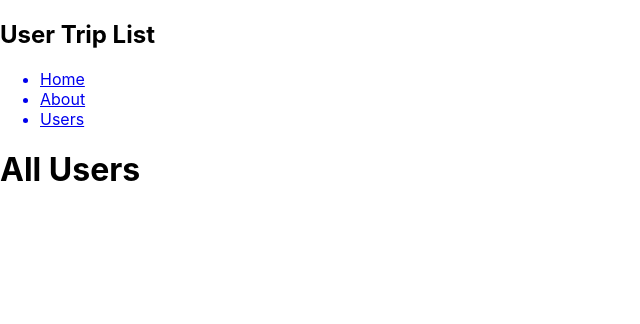
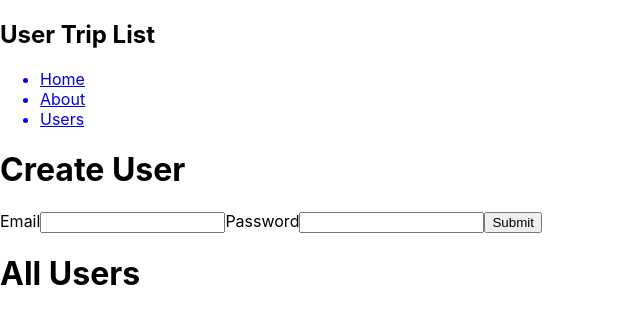
Before and after one commit to Brandon-Ferguson/triptracker, a React (Create React App) app in the folder client/: page /users in a window 1280 px wide. Shown: the top 324 px of the page, without its empty margins (0-640 px from the left). Built offline with nearby package versions, Linux system fonts and the light colour scheme; no server answers.

Commit message:
User Form

```diff
--- /dev/null
+++ b/client/src/components/users/UserForm.js
@@ -0,0 +1,47 @@
+import { useState, useEffect } from 'react';
+
+const UserForm = ({ addUser, id, email, password, updateUser, setEdit }) => {
+  const [user, setUser] = useState({ email: '', password: '' })
+
+  useEffect(() => {
+    if (id) {
+      setUser({ email, password })
+    }
+  }, [])
+
+  const handleSubmit = (e) => {
+    e.preventDefault()
+    if (id) {
+      updateUser(id, email)
+      setEdit(false)
+    } else {
+      addUser(user)
+    }
+    setUser({ email: '', password: '' })
+  }
+
+  return (
+    <>
+      <h1>{id ? "Update" : "Create"} User</h1>
+      <form onSubmit={handleSubmit}>
+        <label>Email</label>
+        <input
+          name='email'
+          value={user.email}
+          onChange={(e) => setUser({ ...user, email: e.target.value })}
+          required
+        />
+        <label>Password</label>
+        <input
+          name='password'
+          value={user.password}
+          onChange={(e) => setUser({ ...user, password: e.target.value })}
+          required
+        ></input>
+        <button type='submit'>Submit</button>
+      </form>
+    </>
+  )
+}
+
+export default UserForm;
--- /dev/null
+++ b/client/src/components/users/UserList.js
@@ -0,0 +1,16 @@
+import UserShow from './UserShow';
+
+const UserList = ({ users, updateUser, deleteUser }) => (
+  <>
+    { users.map(u =>
+      <UserShow
+        key={u.id}
+        {...u}
+        updateUser={updateUser}
+        deleteUser={deleteUser}
+      />
+    )}
+  </>
+)
+
+export default UserList;
--- /dev/null
+++ b/client/src/components/users/UserShow.js
@@ -0,0 +1,40 @@
+import { useState } from 'react';
+import UserForm from './UserForm';
+import { Link } from 'react-router-dom';
+
+const UserShow = ({ id, email, password, updateUser, deleteUser }) => {
+  const [editing, setEdit] = useState(false)
+
+  return (
+    <>
+      {
+        editing ?
+          <>
+            <UserForm
+              id={id}
+              email={email}
+              password={password}
+              updateUser={updateUser}
+              setEdit={setEdit}
+            />
+            <button onClick={() => setEdit(false)}>
+              Cancel
+            </button>
+          </>
+        :
+        <>
+          <h1>{email}</h1>
+          <p>{password}</p>
+          <button onClick={() => setEdit(true)}>
+            Edit
+          </button>
+          <button onClick={() => deleteUser(id)}>
+            Delete
+          </button>
+        </>
+      }
+    </>
+  )
+}
+
+export default UserShow;
--- a/client/src/components/users/Users.js
+++ b/client/src/components/users/Users.js
@@ -1,7 +1,52 @@
+import { useState, useEffect } from 'react';
+import axios from 'axios';
+import UserForm from './UserForm';
+import UserList from './UserList';
+
 const Users = () => {
+  const [users, setUsers] = useState([])
+
+  useEffect( () => {
+    axios.get('/api/users')
+      .then(res => setUsers(res.data))
+      .catch( err => console.log(err))
+  }, [])
+
+  const addUser = (user) => {
+    axios.post('/api/users', { user })
+      .then(res => setUsers([...users, res.data]))
+      .catch( err => console.log(err))
+  }
+
+  const updateUser = (id, user) => {
+    axios.put(`/api/users/${id}`, { user })
+      .then( res => {
+        const newUpdatedUser = users.map(u => {
+          if (u.id === id) {
+            return res.data
+          }
+          return u
+        })
+        setUsers(newUpdatedUser)
+      })
+      .catch( err => console.log(err))
+  }
+
+  const deleteUser = (id) => {
+    axios.delete(`/api/users/${id}`)
+      .then( res => setUsers( users.filter( u => u.id !== id )))
+      .catch( err => console.log(err))
+  }
+
   return (
     <>
+      <UserForm addUser={addUser} />
       <h1>All Users</h1>
+      <UserList
+        users={users}
+        updateUser={updateUser}
+        deleteUser={deleteUser}
+      />
     </>
   )
 }
```
